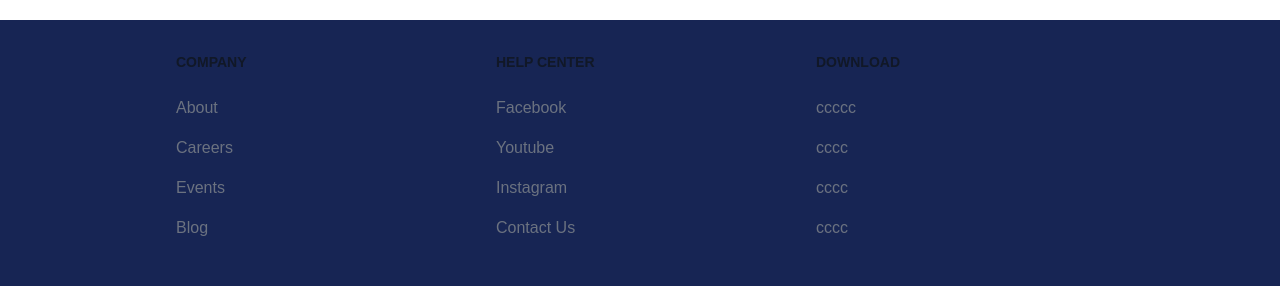
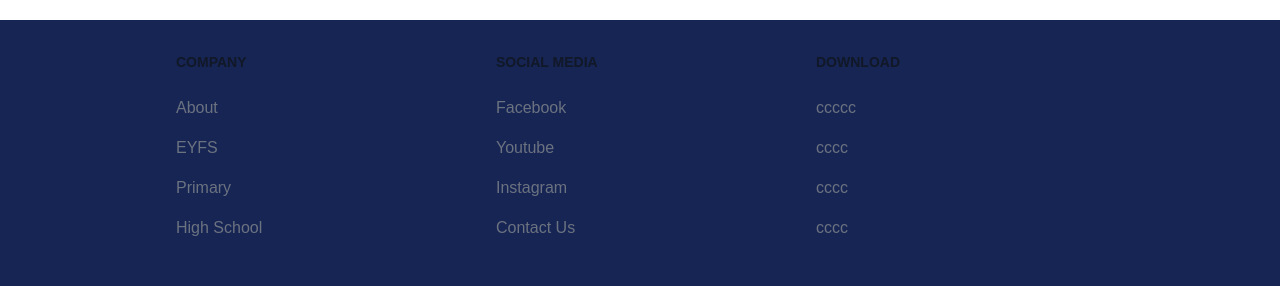
Before and after one commit to ebukanathan/appnew, a React (Vite) app: page / in a window 1280 px wide. Shown: the part 3014-3300 px from the top of the page. Built offline with nearby package versions, Linux system fonts and the light colour scheme.

Commit message:
footer links

```diff
--- a/src/components/Footer.jsx
+++ b/src/components/Footer.jsx
@@ -1,4 +1,5 @@
 import React from "react";
+import { NavLink } from "react-router-dom";
 
 function Footer() {
   return (
@@ -17,25 +18,25 @@ function Footer() {
                   </a>
                 </li>
                 <li className="mb-4">
-                  <a href="#" className="hover:underline">
-                    Careers
-                  </a>
+                  <NavLink to="/eyfs" className="hover:underline">
+                    EYFS
+                  </NavLink>
                 </li>
                 <li className="mb-4">
-                  <a href="#" className="hover:underline">
-                    Events
-                  </a>
+                  <NavLink to="/primary" className="hover:underline">
+                    Primary
+                  </NavLink>
                 </li>
                 <li className="mb-4">
-                  <a href="#" className="hover:underline">
-                    Blog
-                  </a>
+                  <NavLink to="/high school" className="hover:underline">
+                    High School
+                  </NavLink>
                 </li>
               </ul>
             </div>
             <div>
               <h2 className="mb-6 text-sm font-semibold text-gray-900 uppercase dark:text-white">
-                Help center
+                Social Media
               </h2>
               <ul className="text-gray-500 dark:text-gray-400 font-medium">
                 <li className="mb-4">
```
